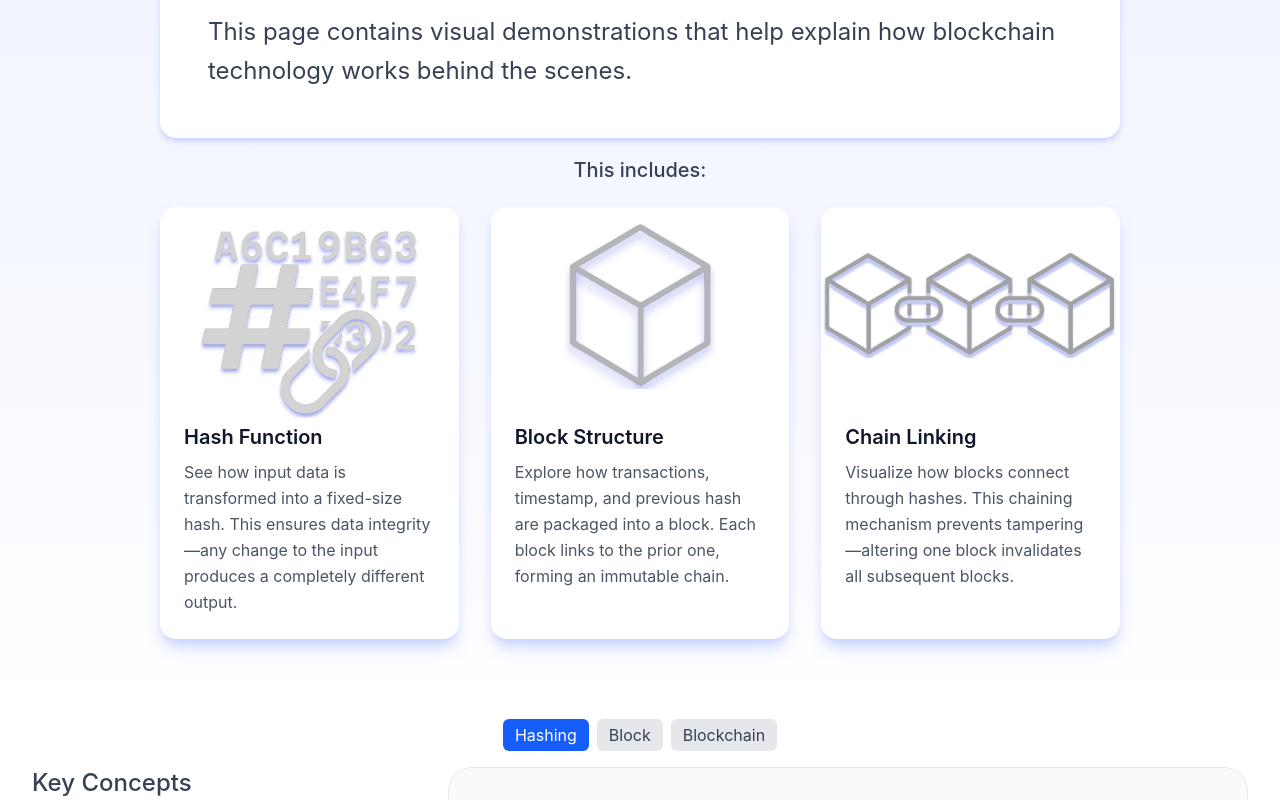
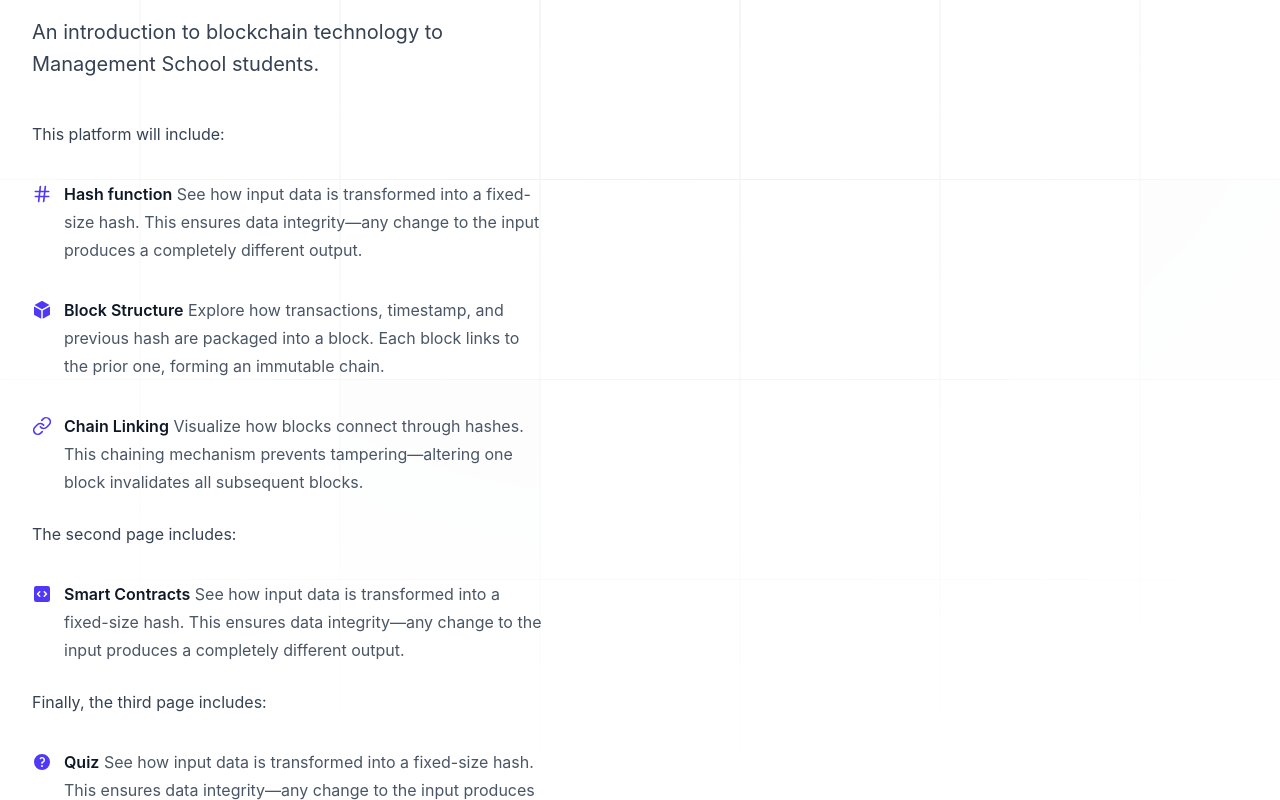
Before and after one commit to samparke/sums-blockchain-demonstrator-, a Next.js app in the folder frontend/: page / in a window 1280 px wide. Shown: the part 220-1020 px from the top of the page. Built offline with nearby package versions, Linux system fonts and the light colour scheme; no server answers; what @rainbow-me/rainbowkit, wagmi would draw is missing.

Commit message:
cleaner home hero section (gif etc)

```diff
--- a/frontend/package.json
+++ b/frontend/package.json
@@ -9,6 +9,8 @@
     "lint": "next lint"
   },
   "dependencies": {
+    "@heroicons/react": "^2.2.0",
+    "@lottiefiles/dotlottie-react": "^0.14.0",
     "@radix-ui/react-popover": "^1.1.14",
     "@radix-ui/react-tabs": "1.1.12",
     "@rainbow-me/rainbowkit": "2.2.5",
--- a/frontend/src/app/layout.tsx
+++ b/frontend/src/app/layout.tsx
@@ -9,10 +9,10 @@ export const metadata: Metadata = {
   description: "Blockchain Demonstrator",
 };
 
-export default function RootLayout(props: {children: ReactNode}){
+export default function RootLayout(props: { children: ReactNode }) {
   return (
     <html lang="en">
-      <body className="min-h-screen bg-zinc overflow-x-hidden overscroll-none">
+      <body className="min-h-screen bg-zinc-100 overflow-x-hidden overscroll-none">
         <Providers>
           <NavBar />
           {props.children}
--- a/frontend/src/app/page.tsx
+++ b/frontend/src/app/page.tsx
@@ -1,13 +1,13 @@
-"use client"
+"use client";
 
-import { HomeHeroSection } from "@/components/home/HomeHeroSection";
+import HomeHero from "@/components/home/HomeHero";
 import WholeBlockchainDemo from "@/components/home/WholeBlockchainDemo";
 
 export default function Home() {
   return (
     <main className="min-h-screen">
-    <HomeHeroSection/>
-    <WholeBlockchainDemo/>
-  </main>
+      <HomeHero />
+      <WholeBlockchainDemo />
+    </main>
   );
 }
--- /dev/null
+++ b/frontend/src/components/home/HomeHero.tsx
@@ -0,0 +1,171 @@
+// components/Example.tsx
+import React from "react";
+import {
+  CubeIcon,
+  CodeBracketSquareIcon,
+  QuestionMarkCircleIcon,
+} from "@heroicons/react/20/solid";
+import { DotLottieReact } from "@lottiefiles/dotlottie-react";
+import { Hash, Link } from "lucide-react";
+
+const HomeHero: React.FC = () => {
+  return (
+    <div className="relative isolate overflow-hidden bg-white px-6 py-24 sm:py-32 lg:overflow-visible lg:px-0">
+      {/* Background pattern */}
+      <div className="absolute inset-0 -z-10 overflow-hidden">
+        <svg
+          aria-hidden="true"
+          className="absolute top-0 left-[max(50%,25rem)] h-[64rem] w-[128rem] -translate-x-1/2 mask-[radial-gradient(64rem_64rem_at_top,white,transparent)] stroke-gray-200"
+        >
+          <defs>
+            <pattern
+              id="grid-pattern"
+              x="50%"
+              y={-1}
+              width={200}
+              height={200}
+              patternUnits="userSpaceOnUse"
+            >
+              <path d="M100 200V.5M.5 .5H200" fill="none" />
+            </pattern>
+          </defs>
+          <svg x="50%" y={-1} className="overflow-visible fill-gray-50">
+            <path
+              d="M-100.5 0h201v201h-201Z M699.5 0h201v201h-201Z M499.5 400h201v201h-201Z M-300.5 600h201v201h-201Z"
+              strokeWidth={0}
+            />
+          </svg>
+          <rect
+            width="100%"
+            height="100%"
+            fill="url(#grid-pattern)"
+            strokeWidth={0}
+          />
+        </svg>
+      </div>
+
+      {/* Main content grid */}
+      <div className="mx-auto grid max-w-2xl grid-cols-1 gap-x-8 gap-y-16 lg:mx-0 lg:max-w-none lg:grid-cols-2 lg:items-start lg:gap-y-10">
+        {/* Hero text */}
+        <div className="lg:col-span-2 lg:col-start-1 lg:row-start-1 lg:mx-auto lg:grid lg:w-full lg:max-w-7xl lg:grid-cols-2 lg:gap-x-8 lg:px-8">
+          <div className="lg:pr-4">
+            <div className="lg:max-w-lg">
+              <p className="text-base/7 font-semibold text-indigo-600">
+                Sheffield Management School
+              </p>
+              <h1 className="mt-2 text-4xl font-semibold tracking-tight text-gray-900 sm:text-5xl">
+                Blockchain Education
+              </h1>
+              <p className="mt-6 text-xl/8 text-gray-700">
+                An introduction to blockchain technology to Management School
+                students.
+              </p>
+            </div>
+          </div>
+        </div>
+
+        <div className="-mt-12 -ml-12 p-12 lg:sticky lg:top-4 lg:col-start-2 lg:row-span-2 lg:row-start-1 lg:overflow-hidden">
+          <DotLottieReact
+            src="https://lottie.host/3ac7fab5-7012-4e49-8609-0f6b1e610961/fOoTQRCw7O.lottie"
+            loop
+            autoplay
+            style={{ height: 400, width: 800 }}
+          />
+        </div>
+
+        <div className="lg:col-span-2 lg:col-start-1 lg:row-start-2 lg:mx-auto lg:grid lg:w-full lg:max-w-7xl lg:grid-cols-2 lg:gap-x-8 lg:px-8">
+          <div className="lg:pr-4">
+            <div className="max-w-xl text-base/7 text-gray-700 lg:max-w-lg">
+              <p>This platform will include:</p>
+
+              <ul role="list" className="mt-8 space-y-8 text-gray-600">
+                <li className="flex gap-x-3">
+                  <Hash
+                    aria-hidden="true"
+                    className="mt-1 h-5 w-5 flex-none text-indigo-600"
+                  />
+                  <span>
+                    <strong className="font-semibold text-gray-900">
+                      Hash function
+                    </strong>{" "}
+                    See how input data is transformed into a fixed-size hash.
+                    This ensures data integrity—any change to the input produces
+                    a completely different output.
+                  </span>
+                </li>
+                <li className="flex gap-x-3">
+                  <CubeIcon
+                    aria-hidden="true"
+                    className="mt-1 h-5 w-5 flex-none text-indigo-600"
+                  />
+                  <span>
+                    <strong className="font-semibold text-gray-900">
+                      Block Structure
+                    </strong>{" "}
+                    Explore how transactions, timestamp, and previous hash are
+                    packaged into a block. Each block links to the prior one,
+                    forming an immutable chain.
+                  </span>
+                </li>
+                <li className="flex gap-x-3">
+                  <Link
+                    aria-hidden="true"
+                    className="mt-1 h-5 w-5 flex-none text-indigo-600"
+                  />
+                  <span>
+                    <strong className="font-semibold text-gray-900">
+                      Chain Linking
+                    </strong>{" "}
+                    Visualize how blocks connect through hashes. This chaining
+                    mechanism prevents tampering—altering one block invalidates
+                    all subsequent blocks.
+                  </span>
+                </li>
+              </ul>
+
+              <p className="mt-6">The second page includes:</p>
+
+              <ul role="list" className="mt-8 space-y-8 text-gray-600">
+                <li className="flex gap-x-3">
+                  <CodeBracketSquareIcon
+                    aria-hidden="true"
+                    className="mt-1 h-5 w-5 flex-none text-indigo-600"
+                  />
+                  <span>
+                    <strong className="font-semibold text-gray-900">
+                      Smart Contracts
+                    </strong>{" "}
+                    See how input data is transformed into a fixed-size hash.
+                    This ensures data integrity—any change to the input produces
+                    a completely different output.
+                  </span>
+                </li>
+              </ul>
+
+              <p className="mt-6">Finally, the third page includes:</p>
+
+              <ul role="list" className="mt-8 space-y-8 text-gray-600">
+                <li className="flex gap-x-3">
+                  <QuestionMarkCircleIcon
+                    aria-hidden="true"
+                    className="mt-1 h-5 w-5 flex-none text-indigo-600"
+                  />
+                  <span>
+                    <strong className="font-semibold text-gray-900">
+                      Quiz
+                    </strong>{" "}
+                    See how input data is transformed into a fixed-size hash.
+                    This ensures data integrity—any change to the input produces
+                    a completely different output.
+                  </span>
+                </li>
+              </ul>
+            </div>
+          </div>
+        </div>
+      </div>
+    </div>
+  );
+};
+
+export default HomeHero;
--- a/frontend/src/components/home/WholeBlockchainDemo.tsx
+++ b/frontend/src/components/home/WholeBlockchainDemo.tsx
@@ -26,7 +26,7 @@ const WholeBlockchainDemo: React.FC = () => {
   };
 
   return (
-    <div className="w-full max-w-screen-xl mx-auto px-4">
+    <div className="w-full mt-15 max-w-screen-xl mx-auto px-4">
       <div className="flex justify-center space-x-2">
         {sections.map((sec) => (
           <button
```
Also changed, not shown: frontend/src/components/home/BlockSection.tsx (+29 -9 lines), frontend/src/components/home/BlockchainSection.tsx (+22 -7 lines), frontend/src/components/home/HomeHeroSectionOLD.tsx (renamed from frontend/src/components/home/HomeHeroSection.tsx, +4 -4 lines), 1 other file (tests, documents, lock files or other folders).
